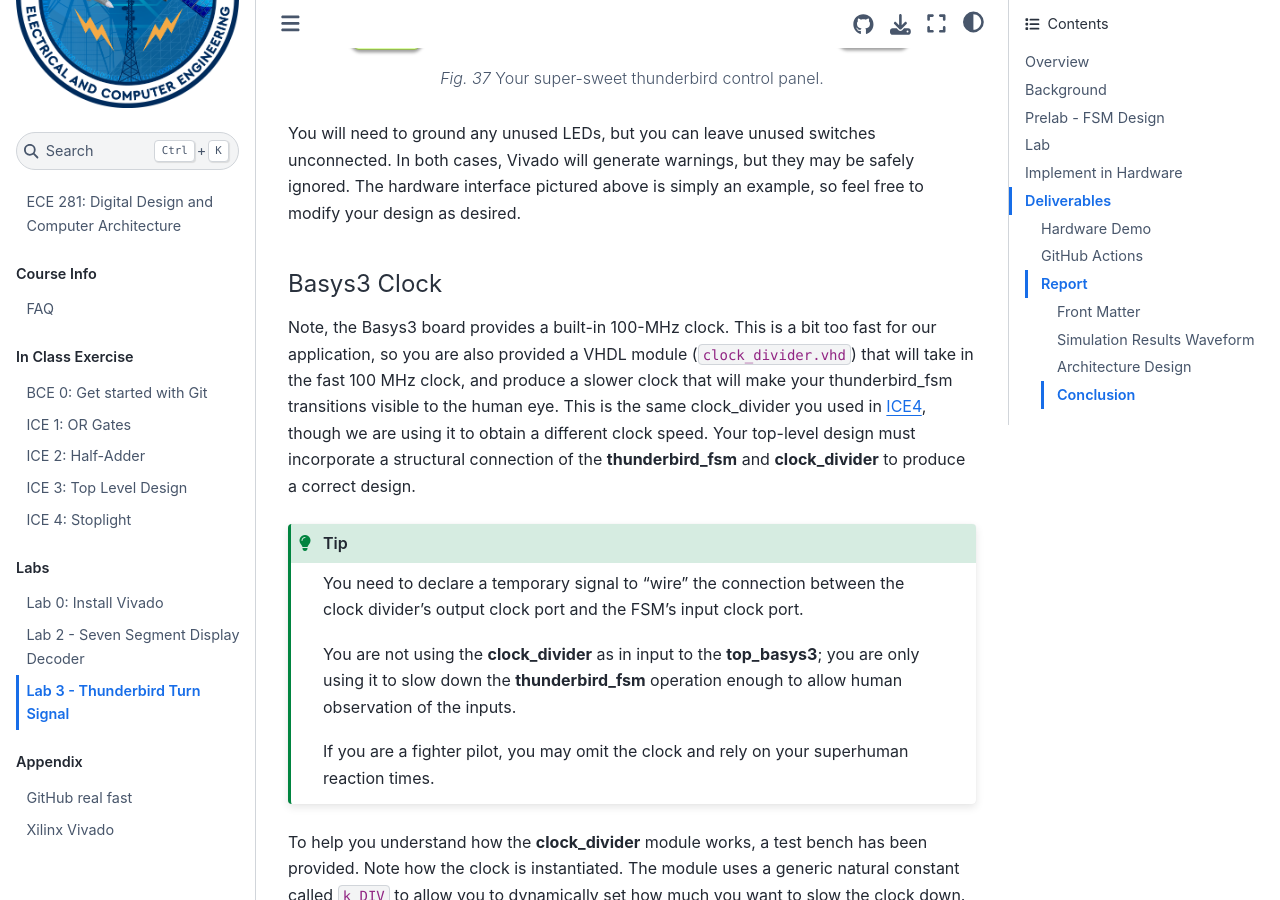
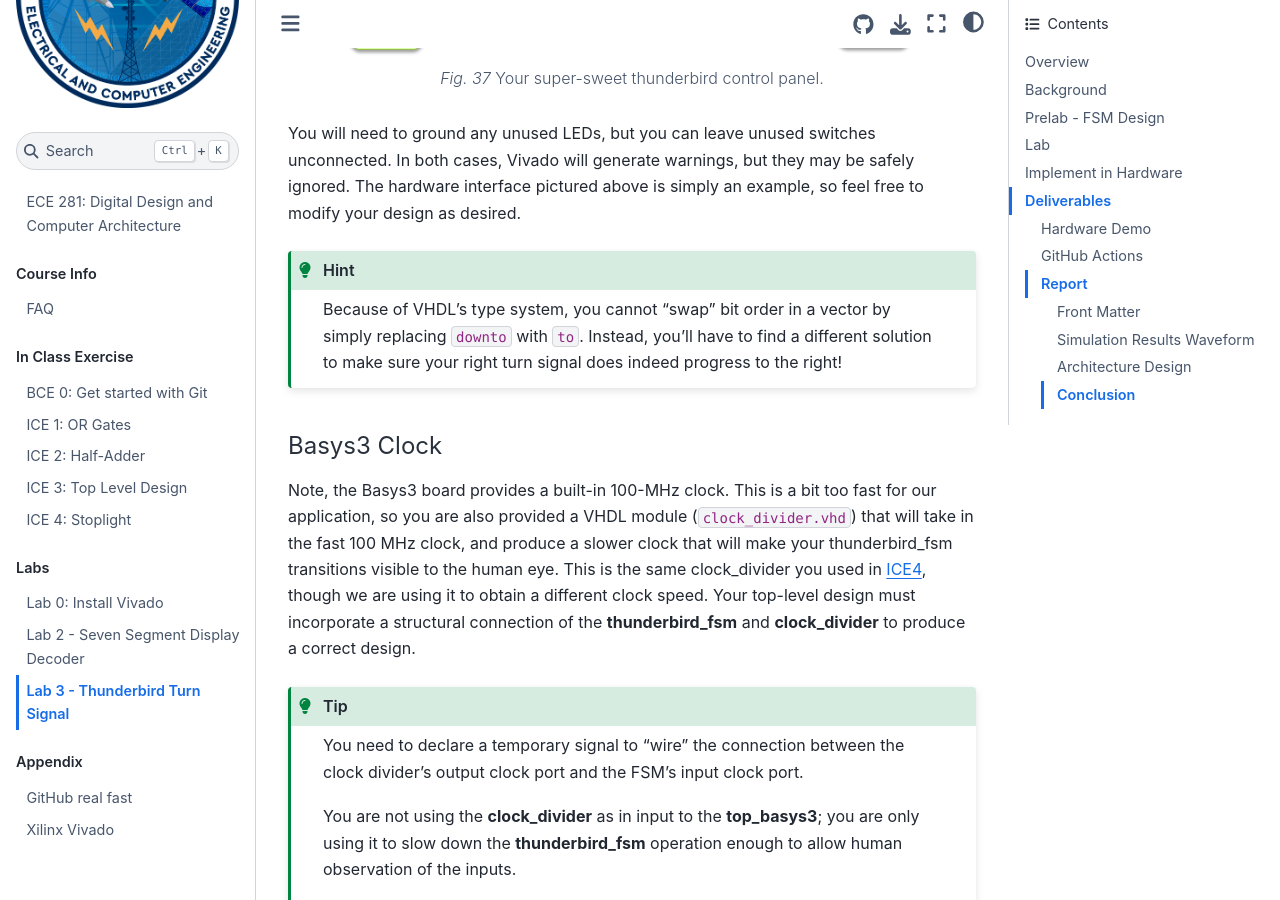
Before and after one commit to USAFA-ECE/ece281-book, a Jupyter Book: the page built from book/lab/lab3.md, in a window 1280 px wide and 900 px high, scrolled down 5978 px. Built offline with Jupyter Book 1.0.4 settings and Sphinx 7.4.7 and the Sphinx Book theme 1.1.4, drawn with Linux system fonts in a browser that asks for light colours; pages that are not in the unit, such as notebooks, are missing from menus.

Commit message:
Add right blinker hint

````diff
--- a/book/lab/lab3.md
+++ b/book/lab/lab3.md
@@ -190,6 +190,13 @@ In both cases, Vivado will generate warnings, but they may be safely ignored. Th
 hardware interface pictured above is simply an example, so feel free to
 modify your design as desired.
 
+```{hint}
+Because of VHDL's type system, you cannot "swap" bit order in a vector
+by simply replacing `downto` with `to`.
+Instead, you'll have to find a different solution to make sure your right
+turn signal does indeed progress to the right!
+```
+
 #### Basys3 Clock
 
 Note, the Basys3 board provides a built-in 100-MHz clock. This is a bit
````
